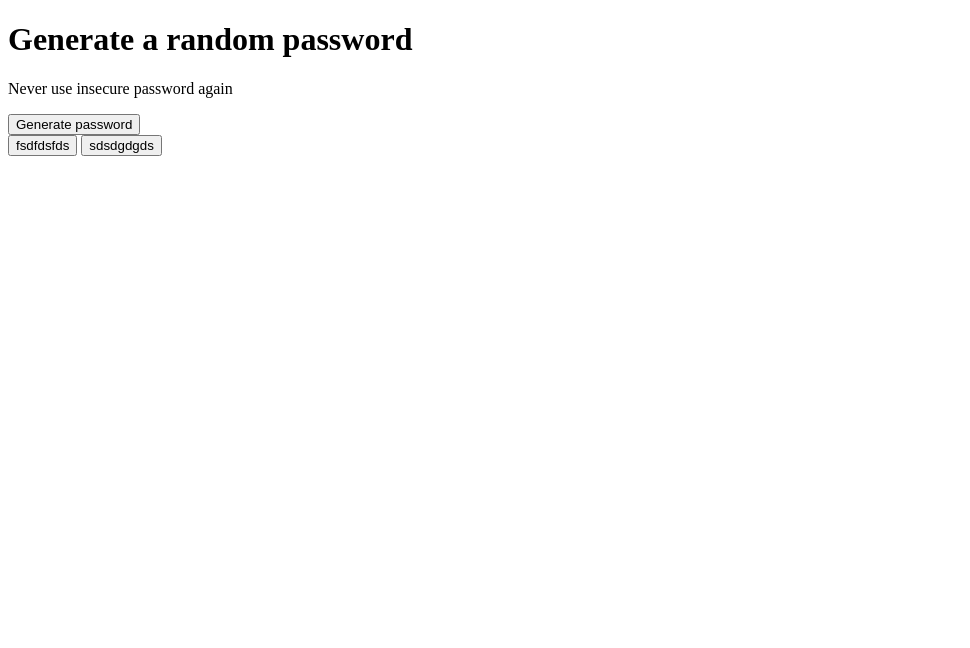
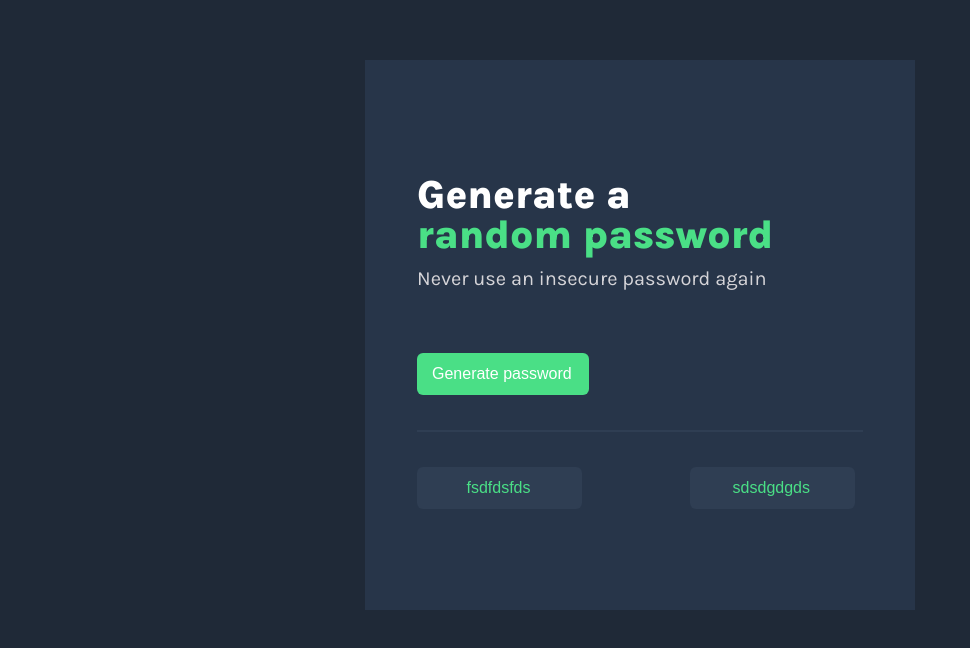
Before and after one commit to OlgaMinaievaWebDev/Password-Generator, a plain HTML site: page index.html in a window 1280 px wide. Shown: the whole page, without its empty margins (0-970 px from the left). Drawn offline with Linux system fonts and the light colour scheme.

Commit message:
css styles added

```diff
--- a/index.html
+++ b/index.html
@@ -1,18 +1,20 @@
 <!DOCTYPE html>
 <html lang="en">
   <head>
- <meta charset="UTF-8">
- <meta name="viewport" content="width=device-width, initial-scale=1.0">
+    <meta charset="UTF-8" />
+    <meta name="viewport" content="width=device-width, initial-scale=1.0" />
+    <link rel="stylesheet" href="style.css" />
     <title>Password Generator</title>
   </head>
   <body>
     <div class="container">
       <h1><span>Generate a</span> random password</h1>
-  <p>Never use insecure password again</p>
+      <p>Never use an insecure password again</p>
       <button class="btn" id="generate">Generate password</button>
       <div class="line"></div>
       <button class="btn" id="passwordOne">fsdfdsfds</button>
       <button class="btn" id="passwordTwo">sdsdgdgds</button>
     </div>
+    <script src="app.js"></script>
   </body>
 </html>
--- a/style.css
+++ b/style.css
@@ -0,0 +1,78 @@
+@import url("https://fonts.googleapis.com/css2?family=Karla:ital,wght@0,200;0,300;0,400;0,500;0,600;0,700;0,800;1,200;1,300;1,400;1,500;1,600&display=swap");
+
+* {
+  margin: 0;
+  padding: 0;
+  box-sizing: border-box;
+  background-color: #1f2937;
+}
+
+.container {
+  width: 550px;
+  height: 550px;
+  margin: 60px auto;
+  background-color: #273549;
+  font-family: "Karla", sans-serif;
+}
+
+.container h1 {
+  color: #4adf86;
+  font-weight: 800;
+  font-size: 40px;
+  line-height: 40px;
+  letter-spacing: -2.5%;
+  padding-top: 115px;
+  padding-left: 52px;
+  background-color: transparent;
+}
+
+span {
+  display: block;
+  color: #ffffff;
+  background-color: transparent;
+}
+
+p {
+  color: #d5d4d8;
+  font-weight: 400;
+  font-size: 20px;
+  line-height: 28px;
+  padding-left: 52px;
+  margin-top: 10px;
+  background-color: transparent;
+}
+
+.btn {
+  background-color: #4adf86;
+  color: white;
+  padding: 9px 17px 9px 15px;
+  border-radius: 6px;
+  font-weight: 500;
+  font-size: 16px;
+  line-height: 24px;
+  margin-left: 52px;
+  margin-top: 60px;
+  outline: none;
+  border: none;
+}
+
+.btn:active {
+  position: relative;
+  top: 1px;
+}
+
+.line {
+  border: 1px solid #2f3e53;
+  margin-left: 52px;
+  margin-right: 52px;
+  margin-top: 35px;
+}
+
+#passwordOne,
+#passwordTwo {
+  margin-top: 35px;
+  margin-right: 52px;
+  width: 30%;
+  background-color: #2f3e53;
+  color: #4adf86;
+}
```
Lines whose indentation alone changed are shown as unchanged.
